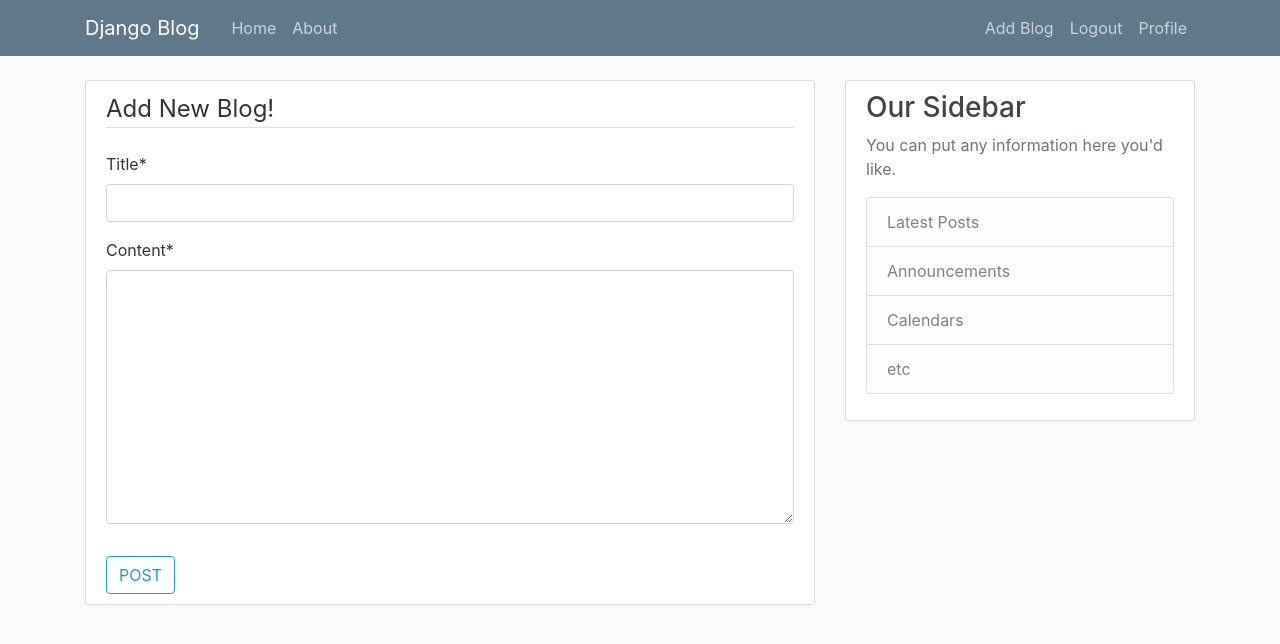
After one commit to Jithin0801/Blog-App-Using-Django, a Django app: page /post/new/ in a window 1280 px wide. The commit adds this page. Shown: the top 644 px of the page. Run offline with Django 3.2, Linux system fonts and the light colour scheme; a user stored in the database is signed in; some libraries are stand-ins or nearby versions.

Commit message:
Added update,delete methods

```diff
--- a/blog/models.py
+++ b/blog/models.py
@@ -2,6 +2,7 @@
 from django.db.models.deletion import CASCADE
 from django.utils import timezone
 from django.contrib.auth.models import User
+from django.urls import reverse
 
 class Post(models.Model):
     title = models.CharField(max_length=100)
@@ -11,3 +12,7 @@
 
     def __str__(self):
         return self.title
+
+
+    def get_absolute_url(self):
+        return reverse('post-detail', kwargs = {'pk':self.pk})
--- a/blog/templates/blog/base.html
+++ b/blog/templates/blog/base.html
@@ -33,7 +33,7 @@
               <!-- Navbar Right Side -->
               <div class="navbar-nav">
                 {% if user.is_authenticated %}
-                  <a class="nav-item nav-link" href="{% url 'my-blogs' %}">My Blogs</a>
+                  <a class="nav-item nav-link" href="{% url 'blog-create' %}">Add Blog</a>
                   <a class="nav-item nav-link" href="{% url 'logout' %}">Logout</a>
                   <a class="nav-item nav-link" href="{% url 'profile' %}">Profile</a>
                 {% else %}
--- a/blog/templates/blog/detailed.html
+++ b/blog/templates/blog/detailed.html
@@ -6,6 +6,12 @@
         <div class="article-metadata">
             <a class="mr-2" href="#">{{ object.author }}</a>
             <small class="text-muted">{{ object.date_posted|date:"F d, Y" }}</small>
+            {% if object.author == user %}
+                <div>
+                    <a class="btn btn-secondary btn-sm mt-1 mb-1" href="{% url 'post-update' object.id %}">Update</a>
+                    <a class="btn btn-danger btn-sm mt-1 mb-1" href="{% url 'post-delete' object.id %}">Delete</a>
+                </div>
+            {% endif %}
         </div>
         <h2 class="article-title">{{ object.title }}</h2>
         <p class="article-content">{{ object.content }}</p>
--- a/blog/templates/blog/home.html
+++ b/blog/templates/blog/home.html
@@ -8,7 +8,7 @@
                 <a class="mr-2" href="#">{{ post.author }}</a>
                 <small class="text-muted">{{ post.date_posted|date:"F d, Y" }}</small>
             </div>
-            <h2><a class="article-title" href="{% url 'blog-detailed' post.id %}">{{ post.title }}</a></h2>
+            <h2><a class="article-title" href="{% url 'post-detail' post.id %}">{{ post.title }}</a></h2>
             <p class="article-content">{{ post.content }}</p>
             </div>
         </article>
--- /dev/null
+++ b/blog/templates/blog/post_form.html
@@ -0,0 +1,16 @@
+{% extends "blog/base.html" %}
+{% load crispy_forms_tags %}
+{% block content %}
+    <div class="content-section">
+        <form method="POST">
+            {% csrf_token %}
+            <fieldset class="form-group">
+                <legend class="border-bottom mb-4">Add New Blog!</legend>
+                {{ form|crispy }}
+            </fieldset>
+            <div class="from-group">
+                <button class="btn btn-outline-info" type="submit">POST</button>
+            </div>
+        </form>
+    </div>
+{% endblock content %}
--- a/blog/urls.py
+++ b/blog/urls.py
@@ -1,12 +1,18 @@
 from django.urls import path
-from .views import PostListView, PostDetailedView, MyBlogPostListView, MyBlogPostDetailedView
+from .views import (
+    PostListView,
+    PostDetailedView,
+    PostCreateView,
+    PostUpdateView,
+    PostDeleteView
+)
 from . import views
 
 urlpatterns = [
     path('', PostListView.as_view(), name='blog-home'),
-    path('post/<int:pk>/', PostDetailedView.as_view(), name='blog-detailed'),
+    path('post/<int:pk>/', PostDetailedView.as_view(), name='post-detail'),
+    path('post/<int:pk>/update/', PostUpdateView.as_view(), name='post-update'),
+    path('post/<int:pk>/delete/', PostDeleteView.as_view(), name='post-delete'),
+    path('post/new/', PostCreateView.as_view(), name='blog-create'),
     path('about/', views.about, name='blog-about'),
-    path('myblogs/', MyBlogPostListView.as_view(), name='my-blogs'),
-    path('mypost/<int:pk>/', MyBlogPostDetailedView.as_view(), name='myblog-detailed'),
-
 ]
--- a/blog/views.py
+++ b/blog/views.py
@@ -1,9 +1,17 @@
 from django.contrib.auth.models import User
 from django.http import request
 from django.shortcuts import render
+from django.views.generic.edit import UpdateView
 from .models import Post
 from django.contrib.auth.decorators import login_required
-from django.views.generic import ListView, DetailView
+from django.views.generic import (
+    ListView,
+    DetailView,
+    CreateView,
+    UpdateView,
+    DeleteView
+    )
+from django.contrib.auth.mixins import LoginRequiredMixin, UserPassesTestMixin
 
 # @login_required
 # def home(request):
@@ -27,25 +35,48 @@
 
 
 
-class PostListView(ListView):
+class PostListView(LoginRequiredMixin, ListView):
     model = Post
     template_name = 'blog/home.html'
     context_object_name = 'posts'
     ordering = ['-date_posted']
 
 
-class PostDetailedView(DetailView):
+class PostDetailedView(LoginRequiredMixin, DetailView):
     model = Post
     template_name = 'blog/detailed.html'
 
 
-class MyBlogPostListView(ListView):
+class PostCreateView(LoginRequiredMixin ,CreateView):
     model = Post
-    template_name = 'blog/myblogs.html'
-    context_object_name = 'posts'
-    ordering = ['-date_posted']
+    fields = ['title', 'content']
 
+    def form_valid(self, form):
+        form.instance.author = self.request.user
+        return super().form_valid(form)
 
-class MyBlogPostDetailedView(DetailView):
+class PostUpdateView(LoginRequiredMixin, UserPassesTestMixin ,UpdateView):
     model = Post
-    template_name = 'blog/myblogdetailed.html'
+    fields = ['title', 'content']
+
+    def form_valid(self, form):
+        form.instance.author = self.request.user
+        return super().form_valid(form)
+
+    def test_func(self):
+        post = self.get_object()
+
+        if self.request.user == post.author:
+            return True
+        return False
+
+class PostDeleteView(LoginRequiredMixin, UserPassesTestMixin, DeleteView):
+    model = Post
+    success_url = '/'
+
+    def test_func(self):
+        post = self.get_object()
+
+        if self.request.user == post.author:
+            return True
+        return False
--- a/users/models.py
+++ b/users/models.py
@@ -1,6 +1,8 @@
 from django.db import models
 from django.contrib.auth.models import User
 from PIL import Image
+
+
 class Profile(models.Model):
     user = models.OneToOneField(User, on_delete=models.CASCADE)
     image = models.ImageField(default='default.jpg', upload_to='profile_pics')
--- a/users/views.py
+++ b/users/views.py
@@ -16,7 +16,7 @@
     return render(request, 'users/register.html', {'form':form, 'title': 'Register!'})
 
 
-#Add commen
+
 
 @login_required
 def profile(request):
```
Also changed, not shown: blog/templates/blog/myblogdetailed.html (deleted, +0 -14 lines), blog/templates/blog/myblogs.html (deleted, +0 -16 lines), blog/templates/blog/post_confirm_delete.html (added, +16 -0 lines), db.sqlite3.
